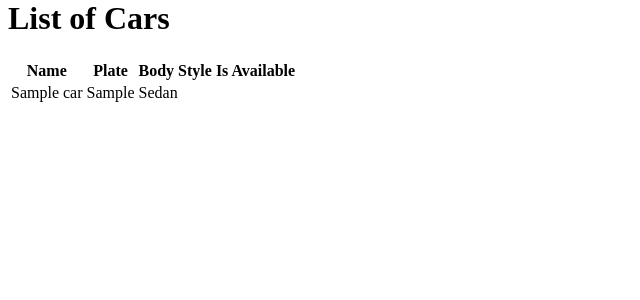
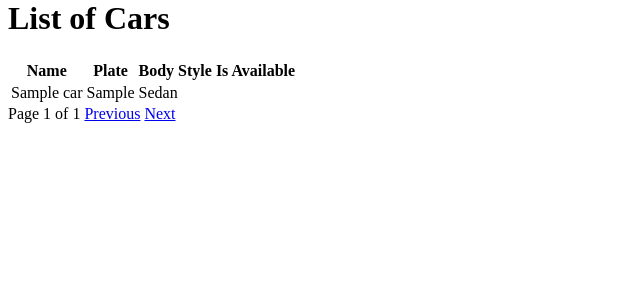
Before and after one commit to alyahmady/crm-test, a Django app: template car_app/templates/car_app/car_list.html in a window 1280 px wide. Shown: the part 21-321 px from the top of the page, without its empty margins (0-640 px from the left). Run offline with Django 4.2, Linux system fonts and the light colour scheme; tables that the repository leaves empty hold one stand-in row (values such as "Sample post"); the template is opened without the code that fills it: values that come from a table or form of the project are taken from there, most other values are stand-ins (such as "Sample title", 1, 10 or a date in 2020); parts of the project's set-up code (start-up, migrations or seed data) failed here and were passed over.

Commit message:
feat: add pagination for `Car List` page

```diff
--- a/car_app/templates/car_app/car_list.html
+++ b/car_app/templates/car_app/car_list.html
@@ -31,4 +31,15 @@
         </tbody>
     </table>
 
+    <div class="pagination">
+        <span>Page {{ pagination.current_page }} of {{ pagination.pages_count }}</span>
+        {% if pagination.previous_offset is not None %}
+            <a href="?limit={{ limit }}&offset={{ pagination.previous_offset }}">Previous</a>
+        {% endif %}
+
+        {% if pagination.next_offset is not None %}
+            <a href="?limit={{ limit }}&offset={{ pagination.next_offset }}">Next</a>
+        {% endif %}
+    </div>
+
 {% endblock %}
```
Also changed, not shown: car_app/views.py (+24 -3 lines).
